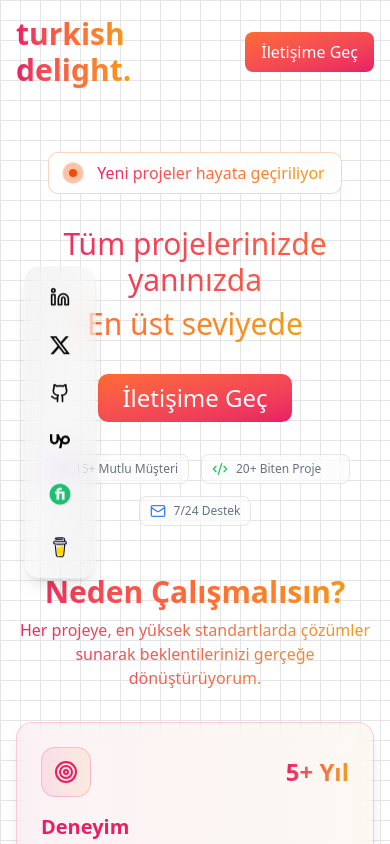
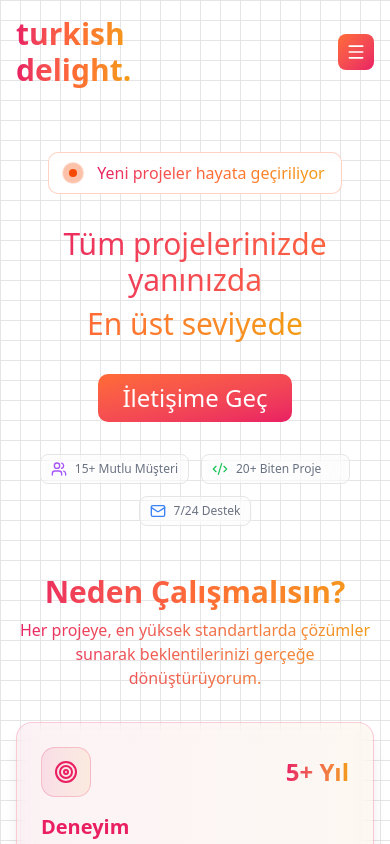
Before and after one commit to berktugates/turkishdelight, a Next.js app: page / in a window 390 px wide. Shown: the top 844 px of the page. Built offline with nearby package versions, Linux system fonts and the light colour scheme.

Commit message:
feat:dock responsive

```diff
--- a/src/app/page.tsx
+++ b/src/app/page.tsx
@@ -1,4 +1,5 @@
 "use client";
+import { useState } from "react";
 import Navbar from "@/components/common/navbar";
 import Footer from "@/components/common/footer";
 import { Banner } from "@/components/organism/banner";
@@ -7,14 +8,16 @@ import { WhyUs } from "@/components/organism/whyus";
 import { TechStack } from "@/components/organism/techstack";
 import { Faq } from "@/components/organism/faq";
 import { Dock } from "@/components/ui/dock-two";
-import {dockItems} from "@/constants/dock"
+import { dockItems } from "@/constants/dock";
 
 export default function Home() {
+  const [isDockOpen, setIsDockOpen] = useState(false);
+
   return (
     <>
       <Tiles className="px-4 py-4">
         <main className="lg:max-w-4xl lg:mx-auto">
-          <Navbar />
+          <Navbar isDockOpen={isDockOpen} setIsDockOpen={setIsDockOpen} />
           <Banner />
           <section id="content" className="flex flex-col gap-y-8 mt-12">
             <WhyUs />
@@ -25,7 +28,8 @@ export default function Home() {
         <Footer />
       </Tiles>
 
-      <div className="fixed left-4 top-1/2 -translate-y-1/2 z-50 pointer-events-none">
+      {/* Desktop Dock - lg ve üzeri ekranlarda sol tarafta */}
+      <div className="hidden lg:block fixed left-4 top-1/2 -translate-y-1/2 z-50 pointer-events-none">
         <div className="pointer-events-auto">
           <Dock items={dockItems} />
         </div>
--- a/src/components/common/navbar.tsx
+++ b/src/components/common/navbar.tsx
@@ -1,17 +1,80 @@
 import Link from "next/link";
+import { Menu, X, Mail } from "lucide-react";
+import { Dock } from "@/components/ui/dock-two";
+import { dockItems } from "@/constants/dock";
 
-export default function Navbar() {
+interface NavbarProps {
+  isDockOpen: boolean;
+  setIsDockOpen: (open: boolean) => void;
+}
+
+export default function Navbar({ isDockOpen, setIsDockOpen }: NavbarProps) {
+  // Mobile dock items (mail first, then dock items)
+  const mobileDockItems = [
+    {
+      icon: Mail,
+      label: "İletişime Geç",
+      href: "mailto:berktugberke@icloud.com",
+    },
+    ...dockItems,
+  ];
+
   return (
-    <nav className="flex items-center justify-between">
+    <nav className="flex items-center justify-between relative overflow-visible">
       <Link
         className="text-3xl font-semibold bg-gradient-to-r from-[#e91e63] via-[#ff6b35] to-[#f39c12] bg-clip-text text-transparent"
         href={"/"}
       >
-        turkish<br/>delight.
+        turkish
+        <br />
+        delight.
       </Link>
-      <a href="mailto:berktugberke@icloud.com" className="bg-gradient-to-br from-[#ff6b35] to-[#e91e63] px-4 py-2 text-white rounded-md hover:shadow-lg hover:scale-105 transition-all duration-300 inline-block">
-        İletişime Geç
-      </a>
+
+      <div className="flex items-center gap-3 relative">
+        {/* Mobile Dock Button - md ve daha küçük ekranlarda */}
+        <div className="lg:hidden relative">
+          <button
+            onClick={() => setIsDockOpen(!isDockOpen)}
+            className="bg-gradient-to-br from-[#ff6b35] to-[#e91e63] p-2 text-white rounded-md hover:shadow-lg hover:scale-105 transition-all duration-300"
+            title={isDockOpen ? "Menü'yü Kapat" : "Menü'yü Aç"}
+          >
+            {isDockOpen ? <X size={20} /> : <Menu size={20} />}
+          </button>
+
+          {isDockOpen && (
+            <div className="absolute top-full right-1/2 translate-x-1/2 mt-2 z-50 min-w-0 max-w-[calc(100vw-2rem)] overflow-hidden rounded-lg">
+              <div className="bg-background/95 border border-border/50 rounded-lg p-1 shadow-lg">
+                <div className="flex flex-col gap-1">
+                  {mobileDockItems.map((item, index) => (
+                    <div key={item.label}>
+                      <a
+                        href={item.href}
+                        target="_blank"
+                        rel="noopener noreferrer"
+                        className="flex items-center justify-center p-3 rounded hover:bg-secondary transition-colors"
+                        title={item.label}
+                      >
+                        <item.icon className="w-5 h-5" />
+                      </a>
+                      {index === 0 && (
+                        <div className="mx-2 h-px bg-border/30"></div>
+                      )}
+                    </div>
+                  ))}
+                </div>
+              </div>
+            </div>
+          )}
+        </div>
+
+        {/* Desktop Contact Button - lg ve daha büyük ekranlarda */}
+        <a
+          href="mailto:berktugberke@icloud.com"
+          className="hidden lg:inline-block bg-gradient-to-br from-[#ff6b35] to-[#e91e63] px-4 py-2 text-white rounded-md hover:shadow-lg hover:scale-105 transition-all duration-300"
+        >
+          İletişime Geç
+        </a>
+      </div>
     </nav>
   );
 }
--- a/src/components/ui/dock-two.tsx
+++ b/src/components/ui/dock-two.tsx
@@ -33,6 +33,11 @@ const floatingAnimation = {
   }
 }
 
+const mobileFloatingAnimation = {
+  initial: { y: 0 },
+  animate: { y: 0 }
+}
+
 const DockIconButton = React.forwardRef<HTMLButtonElement, DockIconButtonProps>(
   ({ icon: Icon, label, href, onClick, className }, ref) => {
     const handleClick = () => {
@@ -51,7 +56,7 @@ const DockIconButton = React.forwardRef<HTMLButtonElement, DockIconButtonProps>(
         onClick={handleClick}
         className={cn(
           "relative group p-3 rounded-lg",
-          "hover:bg-secondary transition-colors",
+          "hover:bg-secondary transition-colors duration-200",
           className
         )}
       >
@@ -61,7 +66,8 @@ const DockIconButton = React.forwardRef<HTMLButtonElement, DockIconButtonProps>(
           "px-2 py-1 rounded text-xs",
           "bg-popover text-popover-foreground",
           "opacity-0 group-hover:opacity-100",
-          "transition-opacity whitespace-nowrap pointer-events-none"
+          "transition-opacity duration-200 whitespace-nowrap",
+          "pointer-events-none"
         )}>
           {label}
         </span>
@@ -74,8 +80,7 @@ DockIconButton.displayName = "DockIconButton"
 const Dock = React.forwardRef<HTMLDivElement, DockProps>(
   ({ items, className }, ref) => {
     return (
-      <div ref={ref} className={cn("h-full flex items-center justify-center p-2", className)}>
-        <div className="flex items-center justify-center relative">
+      <div ref={ref} className={cn("flex items-center justify-center", className)}>
         <motion.div
           initial="initial"
           animate="animate"
@@ -86,7 +91,8 @@ const Dock = React.forwardRef<HTMLDivElement, DockProps>(
             "bg-background/90",
             "border border-transparent bg-gradient-to-br from-border/40 via-border/20 to-border/40 bg-clip-border",
             "hover:shadow-xl transition-all duration-300",
-              "hover:from-border/60 hover:via-border/30 hover:to-border/60"
+            "hover:from-border/60 hover:via-border/30 hover:to-border/60",
+            "max-w-xs w-fit"
           )}
         >
           {items.map((item) => (
@@ -94,7 +100,6 @@ const Dock = React.forwardRef<HTMLDivElement, DockProps>(
           ))}
         </motion.div>
       </div>
-      </div>
     )
   }
 )
```
Lines whose indentation alone changed are shown as unchanged.
